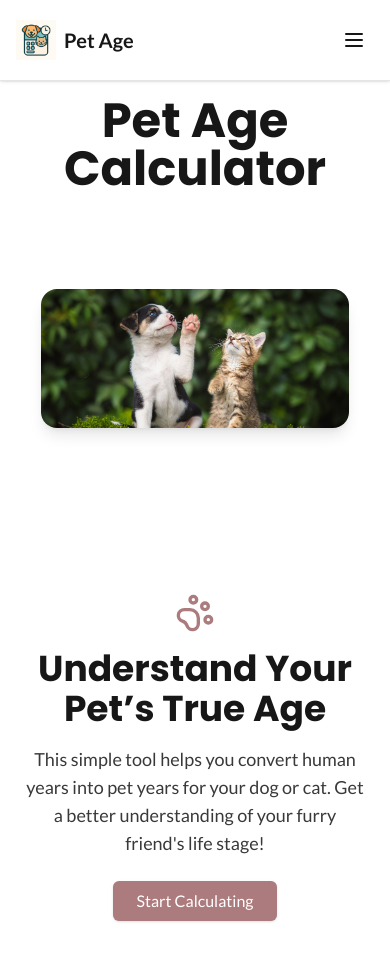
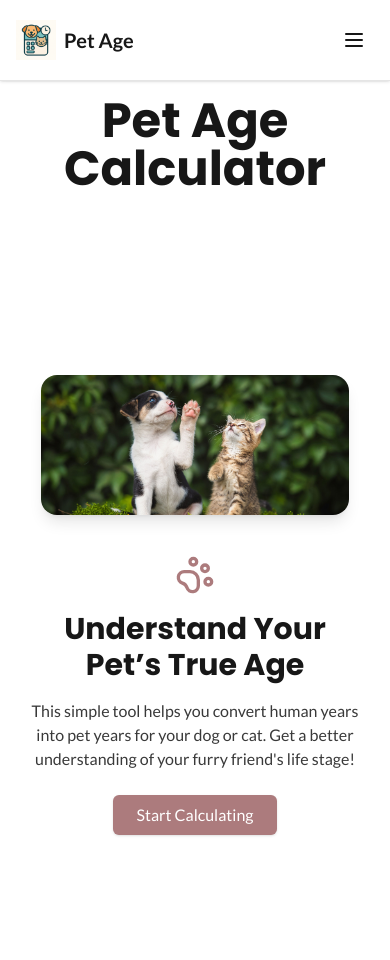
Before and after one commit to RW2023/pet-ager, a Next.js app: page / in a window 390 px wide. Shown: the top 960 px of the page. Built offline with nearby package versions, Linux system fonts and the light colour scheme.

Commit message:
fix: enhance accessibility and improve layout in Hero and Navbar components for tablet

```diff
--- a/src/components/Hero.tsx
+++ b/src/components/Hero.tsx
@@ -7,21 +7,31 @@ import { PawPrint } from 'lucide-react';
 export default function HeroSection() {
     return (
         <section
-            className="min-h-[90vh] flex flex-col-reverse md:flex-row items-center justify-between px-6 md:px-20 py-16 gap-10 transition-colors duration-300"
+            className="min-h-[90vh] flex flex-col items-center justify-center px-6 sm:px-10 md:px-16 lg:px-20 py-16 gap-10 transition-colors duration-300 text-base-content"
             style={{
                 backgroundColor: 'var(--background)',
                 color: 'var(--foreground)',
             }}
         >
-            {/* Text Content */}
-            <div className="text-center md:text-left max-w-xl">
-                <div className="flex justify-center md:justify-start mb-4">
+            <div className="w-full flex justify-center">
+                <Image
+                    src="/images/pets.jpg"
+                    alt="Dog and cat illustration"
+                    width={500}
+                    height={400}
+                    className="w-auto h-auto max-w-[90%] sm:max-w-[80%] md:max-w-[70%] rounded-2xl shadow-lg"
+                    priority
+                />
+            </div>
+
+            <div className="text-center max-w-xl">
+                <div className="flex justify-center mb-4">
                     <PawPrint style={{ color: 'var(--color-old-rose)' }} className="h-10 w-10" />
                 </div>
-                <h1 className="text-4xl md:text-5xl font-bold mb-4">
+                <h1 className="text-3xl sm:text-4xl md:text-5xl font-bold mb-4">
                     Understand Your Pet’s True Age
                 </h1>
-                <p className="text-lg mb-6" style={{ opacity: 0.85 }}>
+                <p className="text-base sm:text-lg mb-6" style={{ opacity: 0.85 }}>
                     This simple tool helps you convert human years into pet years for your dog or cat.
                     Get a better understanding of your furry friend&apos;s life stage!
                 </p>
@@ -37,18 +47,6 @@ export default function HeroSection() {
                     </button>
                 </Link>
             </div>
-
-            {/* Hero Image */}
-            <div className="w-full md:w-[50%] flex justify-center">
-                <Image
-                    src="/images/pets.jpg"
-                    alt="Dog and cat illustration"
-                    width={500}
-                    height={400}
-                    className="w-auto h-auto max-w-[90%] md:max-w-full rounded-2xl shadow-lg"
-                    priority
-                />
-            </div>
         </section>
     );
 }
--- a/src/components/Navbar.tsx
+++ b/src/components/Navbar.tsx
@@ -1,21 +1,21 @@
-'use client'
+'use client';
 
-import Link from 'next/link'
-import { useState } from 'react'
-import { Menu, X } from 'lucide-react'
-import { AnimatePresence, motion } from 'framer-motion'
-import Image from 'next/image'
-import ThemeToggle from './ThemeToggle'
+import Link from 'next/link';
+import { useState } from 'react';
+import { Menu, X } from 'lucide-react';
+import { AnimatePresence, motion } from 'framer-motion';
+import Image from 'next/image';
+import ThemeToggle from './ThemeToggle';
 
 const navItems = [
     { name: 'Home', href: '/' },
     { name: 'Calculator', href: '/calculator' },
     { name: 'About', href: '/about' },
     { name: 'Contact', href: '/contact' },
-]
+];
 
 export default function Navbar() {
-    const [mobileOpen, setMobileOpen] = useState(false)
+    const [mobileOpen, setMobileOpen] = useState(false);
 
     return (
         <nav
@@ -25,9 +25,9 @@ export default function Navbar() {
                 color: 'var(--foreground)',
                 borderColor: 'rgba(0,0,0,0.1)',
             }}
+            aria-label="Main navigation"
         >
             <div className="max-w-7xl mx-auto px-4 flex items-center justify-between h-20">
-                {/* Logo */}
                 <Link href="/" className="flex items-center gap-2">
                     <Image
                         src="/logo.png"
@@ -39,8 +39,8 @@ export default function Navbar() {
                     <span className="font-bold text-xl">Pet Age</span>
                 </Link>
 
-                {/* Desktop Nav */}
-                <div className="hidden md:flex items-center space-x-6">
+                {/* Desktop nav (hidden on mobile) */}
+                <div className="hidden lg:flex items-center space-x-6">
                     {navItems.map((item) => (
                         <Link
                             key={item.name}
@@ -54,30 +54,36 @@ export default function Navbar() {
                     <ThemeToggle />
                 </div>
 
-                {/* Mobile Toggle */}
+                {/* Mobile menu toggle button */}
                 <button
+                    type="button"
                     onClick={() => setMobileOpen((prev) => !prev)}
-                    className="md:hidden p-2"
+                    className="lg:hidden p-2"
                     aria-label="Toggle menu"
+                    // Only set aria-controls when the menu is actually in the DOM:
+                    aria-controls={mobileOpen ? 'mobile-menu' : undefined}
+                    aria-expanded={mobileOpen}
                 >
                     {mobileOpen ? <X size={24} /> : <Menu size={24} />}
                 </button>
             </div>
 
-            {/* Mobile Slide-Out */}
             <AnimatePresence>
                 {mobileOpen && (
                     <motion.div
+                        id="mobile-menu"
                         initial={{ x: '100%', opacity: 0 }}
                         animate={{ x: 0, opacity: 1 }}
                         exit={{ x: '100%', opacity: 0 }}
                         transition={{ type: 'spring', stiffness: 300, damping: 30 }}
-                        className="md:hidden border-t"
+                        className="lg:hidden border-t"
                         style={{
                             backgroundColor: 'var(--background)',
                             color: 'var(--foreground)',
                             borderColor: 'rgba(0,0,0,0.1)',
                         }}
+                        role="menu"
+                        aria-label="Mobile navigation"
                     >
                         <div className="px-4 py-6 space-y-4">
                             {navItems.map((item) => (
@@ -86,6 +92,7 @@ export default function Navbar() {
                                     href={item.href}
                                     onClick={() => setMobileOpen(false)}
                                     className="block text-lg font-medium hover:underline transition"
+                                    role="menuitem"
                                 >
                                     {item.name}
                                 </Link>
@@ -96,5 +103,5 @@ export default function Navbar() {
                 )}
             </AnimatePresence>
         </nav>
-    )
+    );
 }
```
Also changed, not shown: 1 other file (tests, documents, lock files or other folders).
